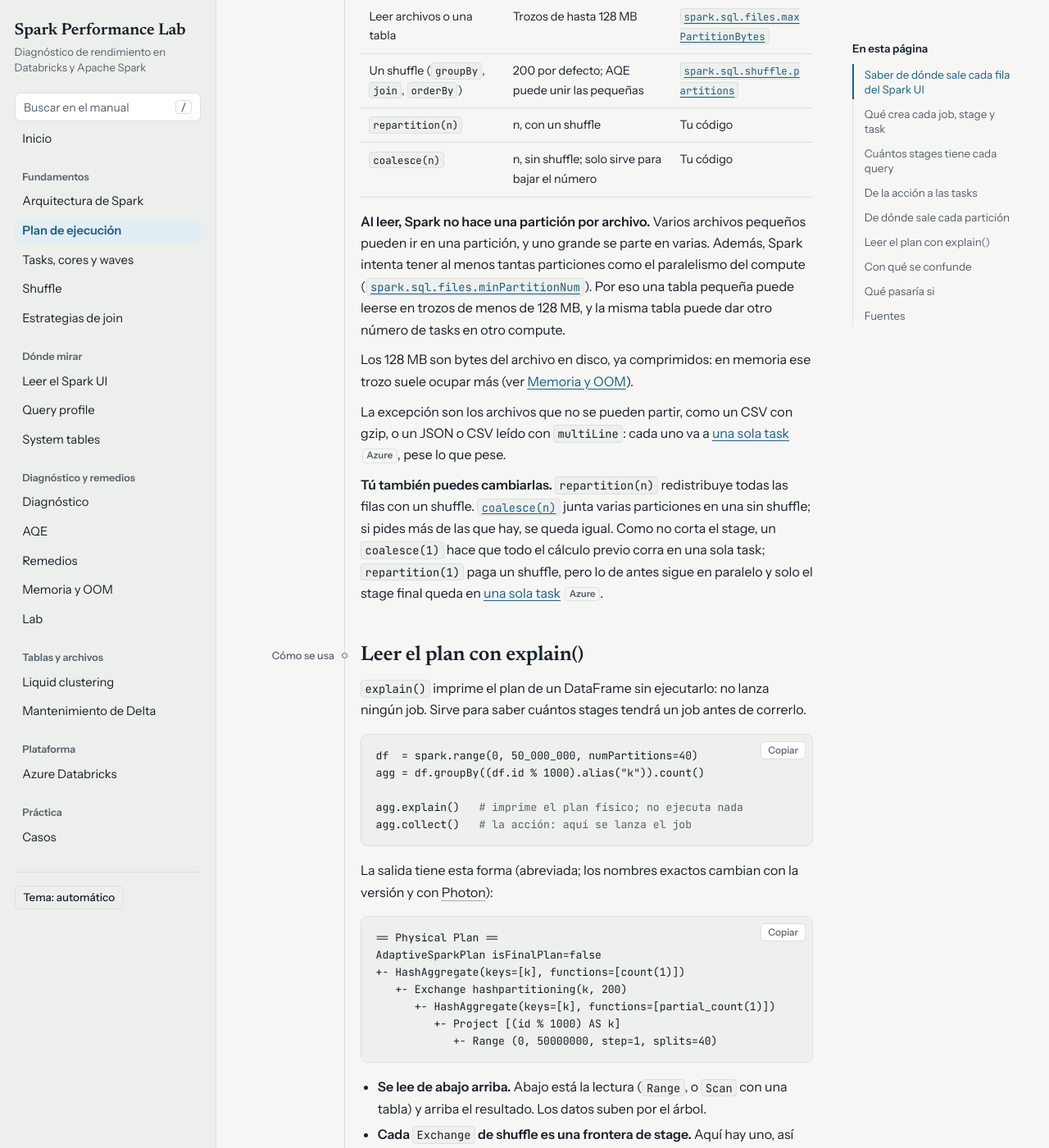
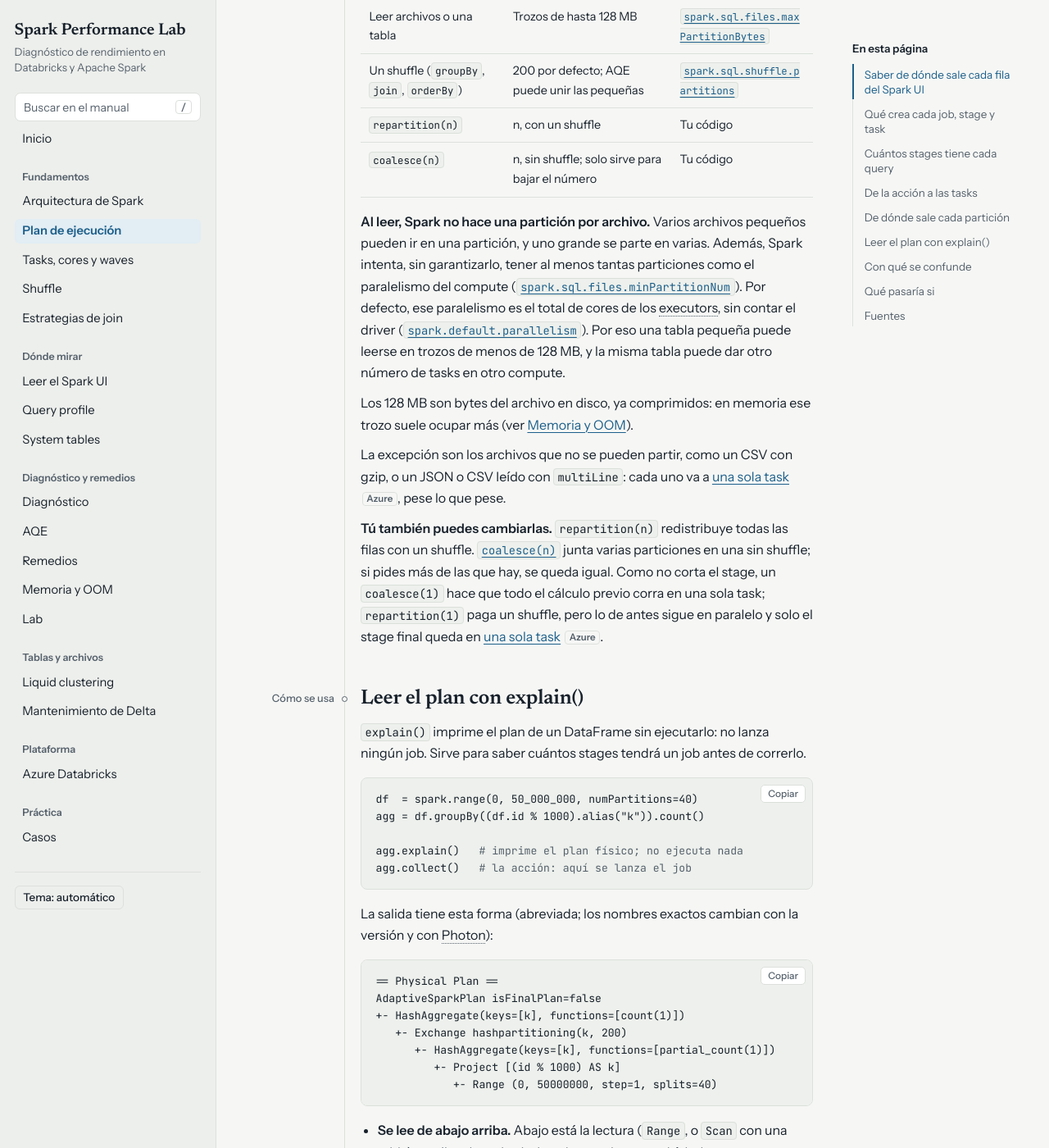
Before and after one commit to hectorpatino/spark-performance-lab, a Jekyll site: the page built from src/plan-ejecucion.html, in a window 1280 px wide and 1400 px high, scrolled down 5948 px. Shown: the whole window at 82% size. Built offline with Jekyll 4.4.1, drawn with Linux system fonts in a browser that asks for light colours; some of the changed text lies outside the part shown.

Commit message:
fix: alinea waves, jobs y paralelismo por defecto entre páginas
- wave: ⌈tasks ÷ cores⌉ y sin barrera entre tandas, igual en el glosario y en stages.html.
- job y acción: con AQE suele dar varios jobs.
- plan-ejecucion: minPartitionNum no está garantizado; por defecto el paralelismo son los cores de los executors.

Co-Authored-By: Claude Opus 5.5 (1M context) <noreply@anthropic.com>
Claude-Session: https://claude.ai/code/session_01HKxrQZCEJtRcvoyJxCBm2f

```diff
--- a/src/assets/glossary.json
+++ b/src/assets/glossary.json
@@ -17,21 +17,21 @@
     "t": [
       "job"
     ],
-    "d": "Cálculo paralelo que Spark lanza cuando llamas a una acción como write, count o collect. Con AQE, una sola acción puede dar varios jobs."
+    "d": "Cálculo paralelo que Spark lanza cuando llamas a una acción como write, count o collect. Con AQE, una sola acción suele dar varios jobs."
   },
   {
     "t": [
       "acción",
       "acciones"
     ],
-    "d": "Operación que devuelve un resultado al driver (count, collect, show) o escribe datos (write). Es lo único que lanza jobs: en principio uno por acción, pero con AQE suele dar varios, uno por query stage."
+    "d": "Operación que devuelve un resultado al driver (count, collect, show) o escribe datos (write). Es lo único que lanza jobs: en principio uno por acción, pero con AQE suele dar varios (ver Plan de ejecución)."
   },
   {
     "t": [
       "wave",
       "waves"
     ],
-    "d": "Ronda de tasks que corren a la vez: tasks ÷ cores. No es un término oficial de Spark ni una configuración."
+    "d": "Cada tanda en que las tasks de un stage pasan por los cores: ⌈tasks ÷ cores⌉, redondeado hacia arriba. Con 16 tasks y 12 cores salen 2 waves: la primera con 12 tasks y la segunda con solo 4. No es una barrera: cada core toma la siguiente task en cuanto acaba la suya. No es un término oficial de Spark ni una configuración."
   },
   {
     "t": [
--- a/src/plan-ejecucion.html
+++ b/src/plan-ejecucion.html
@@ -241,10 +241,13 @@ extra_css: ["/assets/css/plan-ejecucion.css"]
       </tbody>
     </table></div>
     <p><b>Al leer, Spark no hace una partición por archivo.</b> Varios archivos pequeños pueden ir
-      en una partición, y uno grande se parte en varias. Además, Spark intenta tener al menos tantas
+      en una partición, y uno grande se parte en varias. Además, Spark intenta, sin garantizarlo, tener al menos tantas
       particiones como el paralelismo del compute (<a
       href="https://spark.apache.org/docs/latest/sql-performance-tuning.html#tuning-partitions"
-      target="_blank" rel="noopener"><code>spark.sql.files.minPartitionNum</code></a>). Por eso
+      target="_blank" rel="noopener"><code>spark.sql.files.minPartitionNum</code></a>). Por
+      defecto, ese paralelismo es el total de cores de los executors, sin contar el driver (<a
+      href="https://spark.apache.org/docs/latest/configuration.html" target="_blank"
+      rel="noopener"><code>spark.default.parallelism</code></a>). Por eso
       una tabla pequeña puede leerse en trozos de menos de 128 MB, y la misma tabla puede dar otro
       número de tasks en otro compute.</p>
     <p>Los 128 MB son bytes del archivo en disco, ya comprimidos: en memoria ese trozo suele ocupar
@@ -373,6 +376,9 @@ AdaptiveSparkPlan isFinalPlan=false
       title="La misma página en la documentación de Azure Databricks">Azure</a>, <a
       href="https://spark.apache.org/docs/latest/sql-performance-tuning.html#tuning-partitions"
       target="_blank" rel="noopener">Apache Spark · Tuning partitions</a>, <a
+      href="https://spark.apache.org/docs/latest/configuration.html" target="_blank"
+      rel="noopener">Apache Spark · Configuration</a> (<code>spark.sql.leafNodeDefaultParallelism</code>
+      y <code>spark.default.parallelism</code>), <a
       href="https://spark.apache.org/docs/latest/sql-performance-tuning.html#coalescing-post-shuffle-partitions"
       target="_blank" rel="noopener">Apache Spark · Coalescing post shuffle partitions</a>, <a
       href="https://spark.apache.org/docs/latest/api/python/reference/pyspark.sql/api/pyspark.sql.DataFrame.coalesce.html"
--- a/src/stages.html
+++ b/src/stages.html
@@ -42,9 +42,9 @@ description: "Cómo reparte el scheduler las tasks entre los cores, qué son las
           Spark</a>)</td><td>El cluster</td></tr>
         <tr><td><b>Core / slot</b></td><td>Un hueco donde corre una task a la vez (por defecto, 1
           task = 1 core)</td><td>Los cores de los workers</td></tr>
-        <tr><td><b>Wave</b></td><td>Una ronda de tasks que corren a la vez. <b>Término no oficial y
-          sin config</b>. Sale de dividir tasks entre cores. La guía de Databricks lo llama
-          <i>iterations</i></td><td>tasks ÷ cores</td></tr>
+        <tr><td><b>Wave</b></td><td>Cada tanda en que las tasks de un stage pasan por los cores; la
+          última puede ir a medias. <b>Término no oficial y sin config</b>. La guía de Databricks
+          lo llama <i>iterations</i></td><td>⌈tasks ÷ cores⌉</td></tr>
       </tbody>
     </table></div>
     <p>Qué son la application, los jobs y los stages, y qué los crea, está en <a
```
